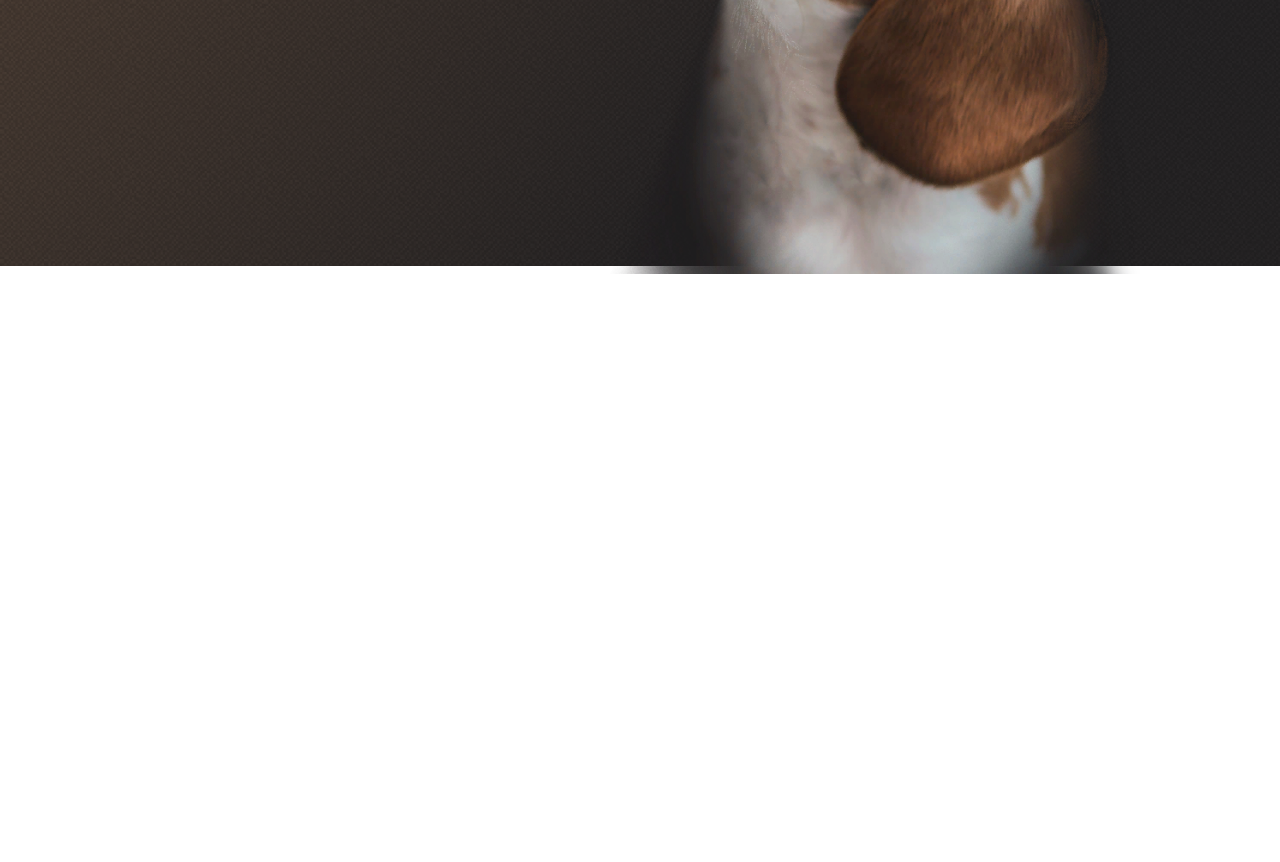
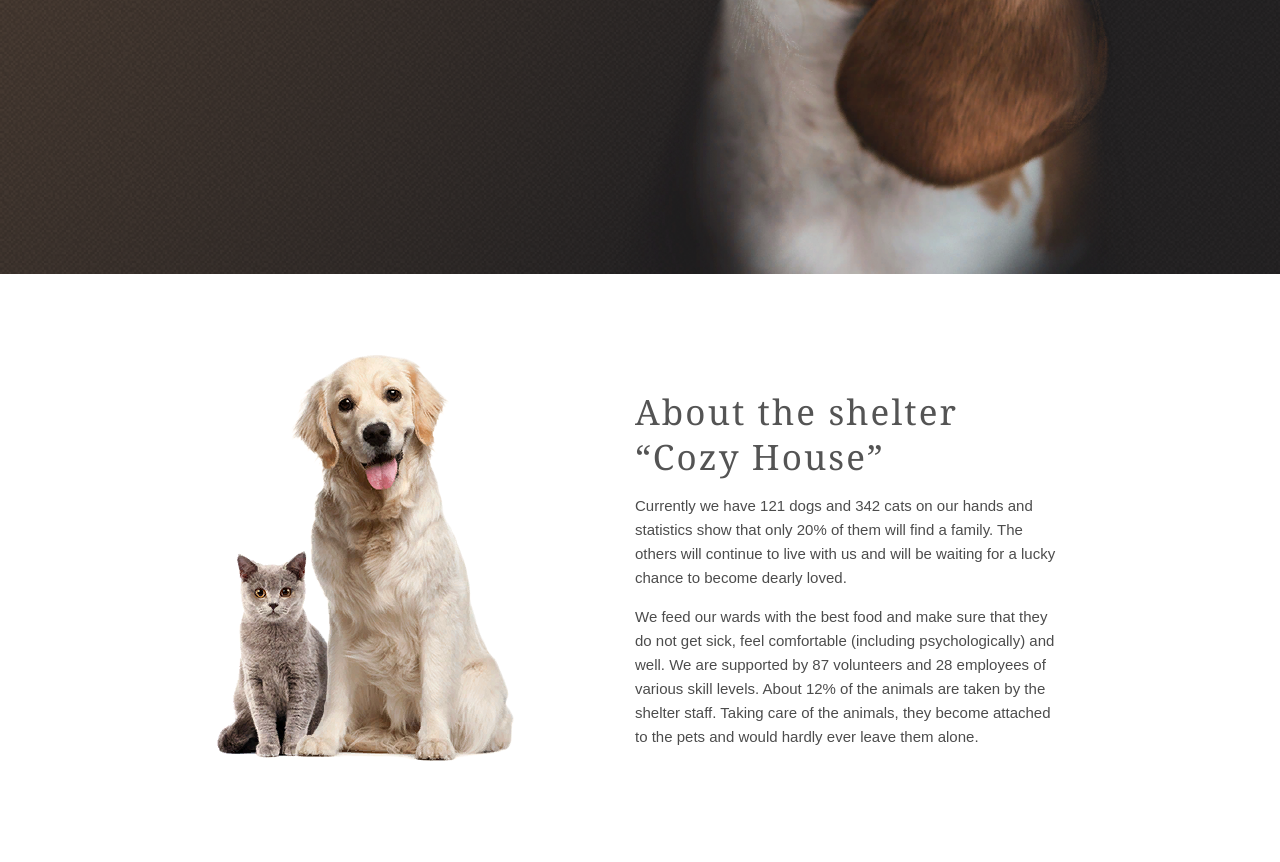
Before and after one commit to zapitetskaya/shelter, a plain HTML site: page index.html in a window 1280 px wide. Shown: the part 534-1396 px from the top of the page. Before the commit the page ends 908 px from the top, so only its background shows below. Drawn offline with Linux system fonts and the light colour scheme.

Commit message:
Created 'About'

```diff
--- a/index.html
+++ b/index.html
@@ -36,20 +36,18 @@
         </div>
 
         <div class="intro_inner_right">
-            <img src="assets/start-screen-puppy.png" style=" width: 598px; height: 628px;" >
+            <img src="assets/start-screen-puppy.png" style=" width: 598px; height: 628px;" alt="photo puppy">
         </div>
     </div>
 </div>
+<div class="about">
 
+    <div class="about_left">
+    <img src="assets/about-pets.png" alt="photo of two puppies">
+    </div>
 
-</body>
-
-
-<!--
-<div>
-<assets src="assets\about-pets.png">
-
-<h3>About the shelter “Cozy House”</h3>
+    <div class ="about_right">
+        <div class="about_title">About the shelter <br> “Cozy House”</div>
         <p>Currently we have 121 dogs and 342 cats
             on our hands and statistics show that only 20%
             of them will find a family. The others will continue
@@ -64,22 +62,7 @@
             attached to the pets and would hardly ever leave
             them alone.</p>
     </div>
-
-<div>
-
-<h3>Our friends who <br> are looking for a house</h3>
-
-<pets-card-title>Katrine</pets-card-title>
-<p>Learn more</p>
-<pets-card-title>Jennifer</pets-card-title>
-<p>Learn more</p>
-<pets-card-title>Woody</pets-card-title>
-<p>Learn more</p>
-
-<p>Get to know the rest</p>
 </div>
 
-<h3>How you can help <br> our shelter</h3>
-
-</body> -->
+</body>
 </html>
--- a/style.css
+++ b/style.css
@@ -65,6 +65,7 @@ body {
 
     width: 100%;
     max-width: 1280px;
+    max-height: 810px;
     margin: 0 auto;
 }
 
@@ -72,7 +73,7 @@ body {
 
     margin: 0;
     width: 100%;
-    height: 100vh;
+    height: 808px;
     background: url("assets/start-screen-gradient-background.png") center no-repeat;
     -webkit-background-size: cover;
 }
@@ -92,9 +93,47 @@ body {
 }
 
 .intro_inner_right {
+    height: 728px;
+    width: 698px;
     top: 180px;
+    border-radius: 0px;
     position: absolute;
-    width: 698px;
-    height: 728px;
     left: calc(50% - 698px / 2 + 251px);
 }
+.about{
+    background: #ffff;
+    max-height: 588px;
+    color: #4C4C4C;
+    font-family: Arial, serif;
+    font-size: 15px;
+    font-style: normal;
+    font-weight: 400;
+    line-height: 24px;
+    letter-spacing: 0;
+    text-align: left;
+    position: center;
+
+}
+.about_left{
+    position: relative;
+    top: 80px;
+    width: 500px;
+    bottom: 451px;
+    left: 215px;
+}
+.about_right{
+    position: relative;
+    top: -300px ;
+    width: 430px;
+    left: 635px;
+}
+.about_title{
+    font-family: Georgia, serif;
+    font-size: 35px;
+    font-style: normal;
+    font-weight: 400;
+    line-height: 45px;
+    letter-spacing: 0.06em;
+    text-align: left;
+    color: #545454;
+}
```
Lines whose indentation alone changed are shown as unchanged.
